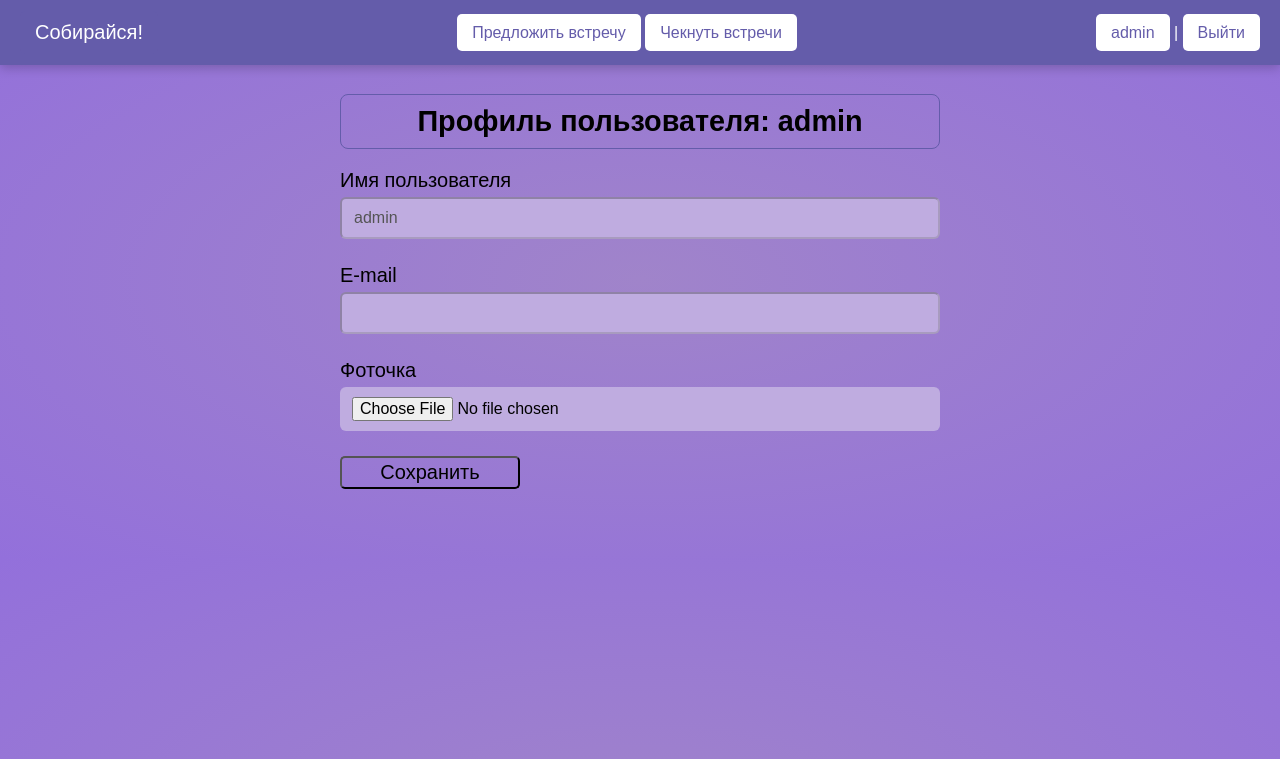
After one commit to Dim-Aks/Get_ready, a Django app: page /users/profile/ in a window 1280 px wide. The commit adds this page. Shown: the top 759 px of the page. Run offline with Django 5.2, Linux system fonts and the light colour scheme; a user stored in the database is signed in.

Commit message:
add user profile

```diff
--- a/get_ready/meetings/static/meetings/css/check.css
+++ b/get_ready/meetings/static/meetings/css/check.css
@@ -7,9 +7,9 @@
 
 /* Текст заглавия страницы */
 .mb-4 {
+    text-align: center;
     padding: 10px;
     border: 1px solid #645CAA; /* Контур */
-    border-left: 7px solid rgb(100, 92, 170); /* Слева ноготок цветной */
     border-radius: 8px; /* Закруглённые углы */
 }
 
--- a/get_ready/meetings/static/meetings/css/style.css
+++ b/get_ready/meetings/static/meetings/css/style.css
@@ -101,6 +101,50 @@ label {
     text-align: left;
 }
 
+/* форма профиля пользователя */
+.profile {
+    max-width: 600px;/* Максимальная ширина блока */
+    margin: 40px auto;
+    padding: 30px;
+}
+
+.profile h2, .form-container h2, .welcome-text {
+    text-align: center;
+    margin-bottom: 20px;
+    font-size: 1.8em;
+    border: 1px solid #645CAA; /* Контур */
+    border-radius: 8px; /* Закруглённые углы */
+    padding: 10px;
+}
+
+.profile input, .profile textarea, .profile select {
+    width: 100%;
+    padding: 10px 12px;
+    font-size: 16px;
+    border-radius: 6px;
+    background-color: #BFACE0;
+    transition: all 0.3s ease;
+    box-sizing: border-box;
+}
+
+/* Адаптивность */
+@media (max-width: 768px) {
+    .profile {
+        margin: 20px 15px;
+        padding: 20px;
+    }
+
+    .profile h2 {
+        font-size: 1.5em;
+    }
+}
+
+/* Блоки с полями ввода */
+.input-block {
+    margin-bottom: 25px;
+    position: relative;
+}
+
 /* кнопка Отправить */
 button {
     text-align: center;
@@ -133,7 +177,6 @@ button:hover {
 .welcome-text {
     text-align: center;
     font-size: 1.6em;
-    color: #333;
     margin-bottom: 20px;
     font-family: Arial, sans-serif;
 }
--- a/get_ready/meetings/templates/meetings/index.html
+++ b/get_ready/meetings/templates/meetings/index.html
@@ -1,5 +1,8 @@
 {% extends 'base.html' %}
 {% load static %}
+<head>
+    <title>{{ title }}</title>
+</head>
 {% block content %}
         <div class="slider-container">
         <h1 class="welcome-text">Добро пожаловать на сайт, где друзья могут предлагать друг другу собраться вместе
--- a/get_ready/meetings/urls.py
+++ b/get_ready/meetings/urls.py
@@ -4,7 +4,7 @@ from django.views.generic.base import TemplateView
 
 
 urlpatterns = [
-    path('', TemplateView.as_view(template_name='meetings/index.html'), name='home'),
+    path('', TemplateView.as_view(template_name='meetings/index.html', extra_context={'title': "Собирайся!"}), name='home'),
     path('suggest/', views.create_suggest, name='suggest'),
     path('check/', views.view_meetings, name='check'),
     path('check/<int:pk>/', views.meeting_detail, name='meeting_detail'),
--- a/get_ready/templates/base.html
+++ b/get_ready/templates/base.html
@@ -6,7 +6,7 @@
     <link rel="stylesheet" type="text/css" href="{% static 'meetings/css/style.css' %}"/>
     <meta charset="UTF-8">
     <meta name="viewport" content="width=device-width, initial-scale=1.0">
-    <title>Собирайся!</title>
+    <title>{{ title }}</title>
 </head>
 <body>
     <div class="header">
@@ -17,7 +17,7 @@
         </div>
         <div class="auth-buttons">
             {% if user.is_authenticated %}
-            {{user.username}} | <a href="{% url 'users:logout' %}">Выйти</a>
+            <a class="btn btn-primary" href="{% url 'users:profile' %}">{{user.username}}</a> | <a href="{% url 'users:logout' %}">Выйти</a>
             {% else %}
             <a class="btn btn-primary" href="{% url 'users:login' %}">Войти</a> <a class="btn btn-primary" href="{% url 'users:register' %}">Регистрация</a>
             {% endif %}
--- a/get_ready/users/forms.py
+++ b/get_ready/users/forms.py
@@ -1,6 +1,18 @@
 from django import forms
 from django.contrib.auth.forms import UserCreationForm
 from django.contrib.auth import get_user_model
+
+
+# Форма профиля пользователя
+class ProfileUserForm(forms.ModelForm):
+    username = forms.CharField(disabled=True, label='Имя пользователя', widget=forms.TextInput(attrs={'class': 'form-input'}))
+    email = forms.CharField(disabled=True, label='E-mail', widget=forms.TextInput(attrs={'class': 'form-input'}))
+    photo = forms.ImageField(label='Фоточка')
+
+    class Meta:
+        model = get_user_model()
+        fields = ['username', 'email', 'photo']
+
 
  # Форма регистрации
 class RegisterUserForm(UserCreationForm):
--- a/get_ready/users/templates/users/login.html
+++ b/get_ready/users/templates/users/login.html
@@ -7,7 +7,7 @@
     <link rel="stylesheet" type="text/css" href="{% static 'users/css/login.css' %}" />
     <meta charset="UTF-8">
     <meta name="viewport" content="width=device-width, initial-scale=1.0">
-    <title>Авторизация</title>
+    <title>{{ title }}</title>
     <div class="header">
         <div class="btn site-name"><a id="home" href="{% url 'home' %}" class="home-button">Собирайся!</a>
         </div>
--- /dev/null
+++ b/get_ready/users/templates/users/profile.html
@@ -0,0 +1,27 @@
+{% extends 'base.html' %}
+
+{% block content %}
+    <form method="POST">
+        {% csrf_token %}
+        <div class="profile">
+
+        <!--  Сохраняет название страницы, куда нужно будет вернуться -->
+        <input type="hidden" name="next" value="{{ next }}" />
+
+        <!-- Общие ошибки формы -->
+        <div class="form-error">{{ form.non_field_errors }}</div>
+        <h2>Профиль пользователя: {{ user.username }}</h2>
+        {% for f in form %}
+        <div class="input-block">
+            <label class="form-label" for="{{ f.id_for_label }}">{{ f.label }}</label>
+            {{ f }} <!-- Это заменит <input> -->
+            <div class="form-error">{{ f.errors }}</div> <!-- Блок ошибок для поля -->
+        </div>
+        {% endfor %}
+
+        <div class="button-block">
+            <button type="submit">Сохранить</button>
+        </div>
+        </div>
+    </form>
+{% endblock %}
--- a/get_ready/users/templates/users/register.html
+++ b/get_ready/users/templates/users/register.html
@@ -6,7 +6,7 @@
     <link rel="stylesheet" type="text/css" href="{% static 'users/css/login.css' %}"/>
     <meta charset="UTF-8">
     <meta name="viewport" content="width=device-width, initial-scale=1.0">
-    <title>Регистрация</title>
+    <title>{{ title }}</title>
     <div class="header">
     <div class="btn site-name"><a id="home" href="{% url 'home' %}" class="home-button">Собирайся!</a>
     </div></div>
--- a/get_ready/users/urls.py
+++ b/get_ready/users/urls.py
@@ -1,5 +1,5 @@
 from django.urls import path
-from .views import RegisterUser, logout_user, LoginUser
+from .views import RegisterUser, logout_user, LoginUser, ProfileUser
 
 app_name = "users"
 
@@ -7,4 +7,5 @@ urlpatterns = [
     path('login/', LoginUser.as_view(), name='login'),
     path('logout/', logout_user, name='logout'),
     path('register/', RegisterUser.as_view(), name='register'),
+    path('profile/', ProfileUser.as_view(), name='profile'),
 ]
--- a/get_ready/users/views.py
+++ b/get_ready/users/views.py
@@ -1,11 +1,25 @@
-from multiprocessing import AuthenticationError
-from django.contrib.auth import authenticate, login, logout
-from django.shortcuts import render, redirect
+from django.contrib.auth import logout, get_user_model
+from django.contrib.auth.mixins import LoginRequiredMixin
+from django.shortcuts import redirect
 from django.contrib.auth.forms import AuthenticationForm
 from django.contrib.auth.views import LoginView
 from django.urls import reverse_lazy
-from .forms import RegisterUserForm
-from django.views.generic import CreateView
+from .forms import RegisterUserForm, ProfileUserForm
+from django.views.generic import CreateView, UpdateView
+
+
+class ProfileUser(LoginRequiredMixin, UpdateView):
+    model = get_user_model()
+    form_class = ProfileUserForm
+    template_name = 'users/profile.html'
+    extra_context = {'title': "Профиль пользователя"}
+
+    def get_success_url(self):
+        return reverse_lazy('users:profile', args=[self.request.user.pk])
+
+    def get_object(self, queryset=None):
+        return self.request.user
+
 
 class LoginUser(LoginView):
     form_class = AuthenticationForm
```
Also changed, not shown: get_ready/meetings/views.py (+5 -3 lines), get_ready/db.sqlite3.
